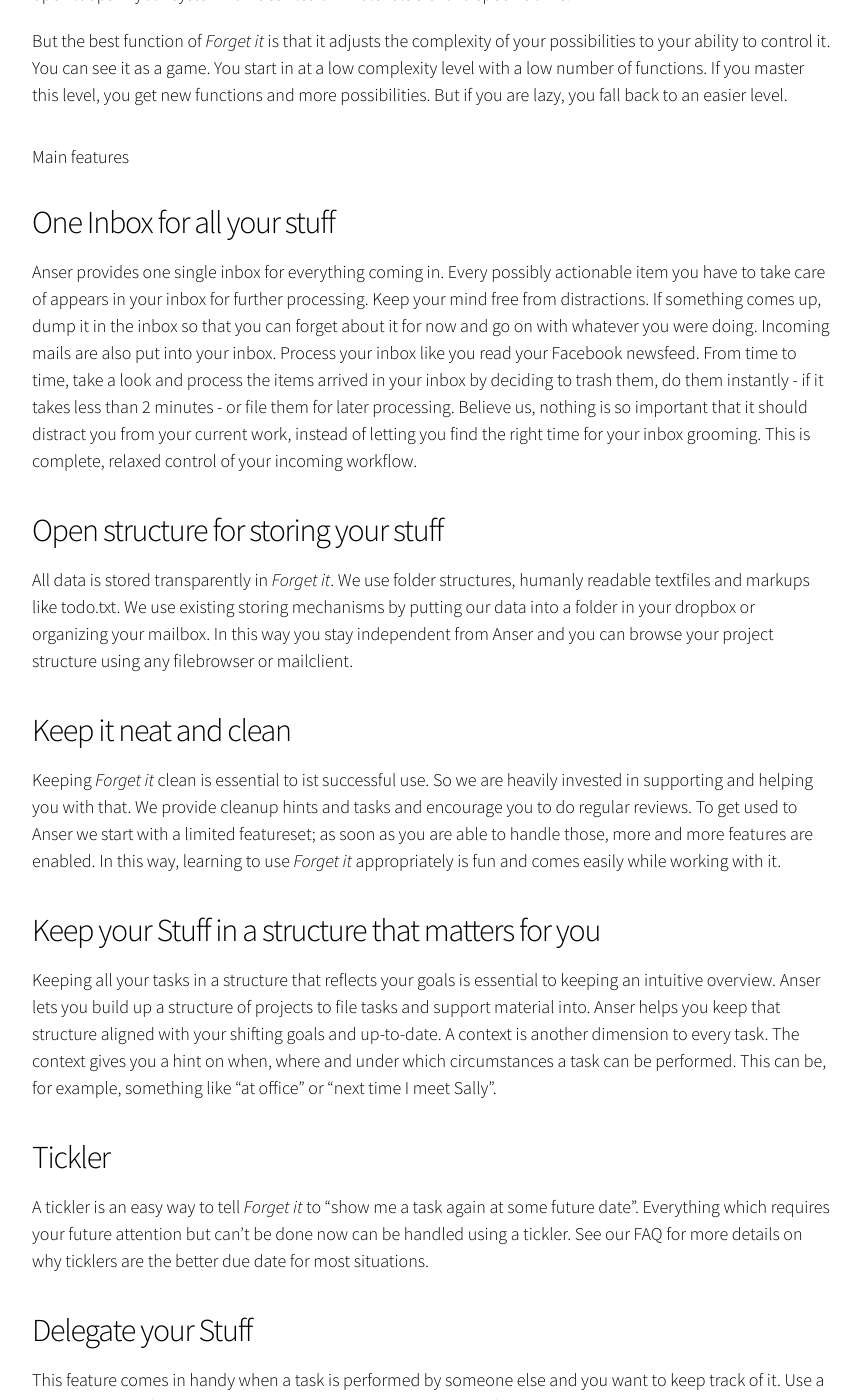
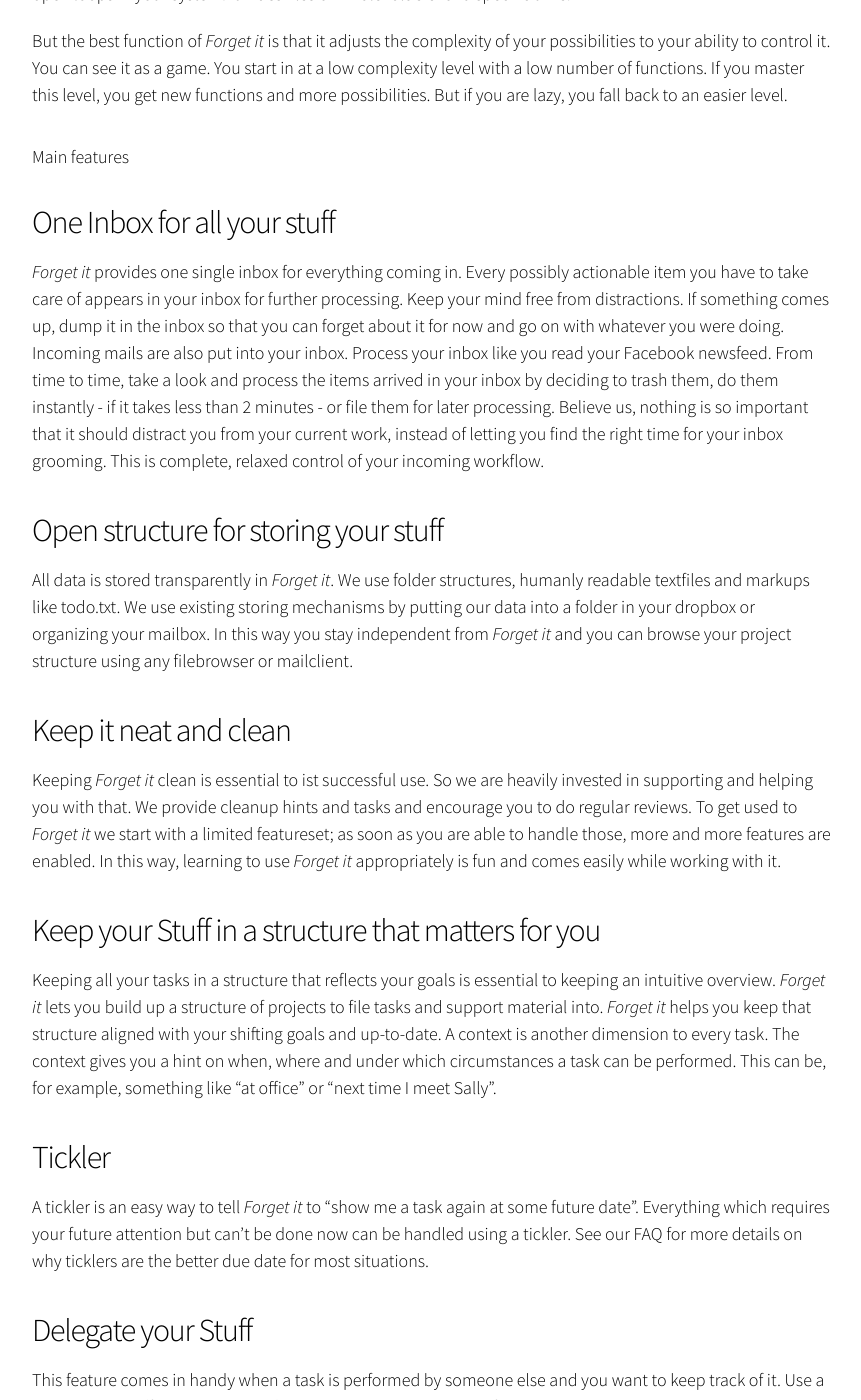
Before and after one commit to wiseanser/wiseanser.github.io, a Jekyll site: the page built from index.md, in a window 1280 px wide and 1400 px high, scrolled down 832 px. Shown: the whole window, without its empty margins (208-1069 px from the left). Built offline with Jekyll 4.4.1, drawn with Linux system fonts in a browser that asks for light colours; some of the changed text lies outside the part shown.

Commit message:
noch ein paar anser auf forget it

```diff
--- a/index.md
+++ b/index.md
@@ -32,22 +32,22 @@ Main features
 One Inbox for all your stuff
 ----------------------------
 
-Anser provides one single inbox for everything coming in. Every possibly actionable item you have to take care of appears in your inbox for further processing. Keep your mind free from distractions. If something comes up, dump it in the inbox so that you can forget about it for now and go on with whatever you were doing. Incoming mails are also put into your inbox. Process your inbox like you read your Facebook newsfeed. From time to time, take a look and process the items arrived in your inbox by deciding to trash them, do them instantly - if it takes less than 2 minutes - or file them for later processing. Believe us, nothing is so important that it should distract you from your current work, instead of letting you find the right time for your inbox grooming. This is complete, relaxed control of your incoming workflow.
+*Forget it* provides one single inbox for everything coming in. Every possibly actionable item you have to take care of appears in your inbox for further processing. Keep your mind free from distractions. If something comes up, dump it in the inbox so that you can forget about it for now and go on with whatever you were doing. Incoming mails are also put into your inbox. Process your inbox like you read your Facebook newsfeed. From time to time, take a look and process the items arrived in your inbox by deciding to trash them, do them instantly - if it takes less than 2 minutes - or file them for later processing. Believe us, nothing is so important that it should distract you from your current work, instead of letting you find the right time for your inbox grooming. This is complete, relaxed control of your incoming workflow.
 
 Open structure for storing your stuff
 -------------------------------------
 
-All data is stored transparently in *Forget it*. We use folder structures, humanly readable textfiles and markups like todo.txt. We use existing storing mechanisms by putting our data into a folder in your dropbox or organizing your mailbox. In this way you stay independent from Anser and you can browse your project structure using any filebrowser or mailclient.
+All data is stored transparently in *Forget it*. We use folder structures, humanly readable textfiles and markups like todo.txt. We use existing storing mechanisms by putting our data into a folder in your dropbox or organizing your mailbox. In this way you stay independent from *Forget it* and you can browse your project structure using any filebrowser or mailclient.
 
 Keep it neat and clean
 ----------------------
 
-Keeping *Forget it* clean is essential to ist successful use. So we are heavily invested in supporting and helping you with that. We provide cleanup hints and tasks and encourage you to do regular reviews. To get used to Anser we start with a limited featureset; as soon as you are able to handle those, more and more features are enabled. In this way, learning to use *Forget it* appropriately is fun and comes easily while working with it.
+Keeping *Forget it* clean is essential to ist successful use. So we are heavily invested in supporting and helping you with that. We provide cleanup hints and tasks and encourage you to do regular reviews. To get used to *Forget it* we start with a limited featureset; as soon as you are able to handle those, more and more features are enabled. In this way, learning to use *Forget it* appropriately is fun and comes easily while working with it.
 
 Keep your Stuff in a structure that matters for you
 ---------------------------------------------------
 
-Keeping all your tasks in a structure that reflects your goals is essential to keeping an intuitive overview. Anser lets you build up a structure of projects to file tasks and support material into. Anser helps you keep that structure aligned with your shifting goals and up-to-date. A context is another dimension to every task. The context gives you a hint on when, where and under which circumstances a task can be performed. This can be, for example, something like "at office" or "next time I meet Sally".
+Keeping all your tasks in a structure that reflects your goals is essential to keeping an intuitive overview. *Forget it* lets you build up a structure of projects to file tasks and support material into. *Forget it* helps you keep that structure aligned with your shifting goals and up-to-date. A context is another dimension to every task. The context gives you a hint on when, where and under which circumstances a task can be performed. This can be, for example, something like "at office" or "next time I meet Sally".
 
 Tickler
 -------
@@ -67,7 +67,7 @@ Of course you see your to-do list, you can search your lists by context or conte
 Life's a game
 -------------
 
-*Forget it* accompanies you in becoming a pro at getting things done. Start simply and level up, get more and more features to handle more and more aspects of your life with Anser. Go on missions to train new habits and use those habits to become even more successful.
+*Forget it* accompanies you in becoming a pro at getting things done. Start simply and level up, get more and more features to handle more and more aspects of your life with *Forget it*. Go on missions to train new habits and use those habits to become even more successful.
 
 About us
 ========
@@ -80,7 +80,7 @@ XXX
 Stefan
 ------
 
-Developing software has been my passion since I got my first computer in the middle ages of IT around `96. Since then I have gotten quite far; I am a system architect of an rfid middleware, with a total development effort of over 40 manyears, and have created a service desk and contract management software based on Microsoft SharePoint. I will be the driving force behind the technical creation of Anser.
+Developing software has been my passion since I got my first computer in the middle ages of IT around `96. Since then I have gotten quite far; I am a system architect of an rfid middleware, with a total development effort of over 40 manyears, and have created a service desk and contract management software based on Microsoft SharePoint. I will be the driving force behind the technical creation of *Forget it*.
 
 Where does your money go?
 =========================
@@ -108,14 +108,14 @@ Risk an Challenges
 ==================
 
 * Will the way our app uniquely approaches Getting Things Done work for people beyond our group of test users? We think so, but we can't be sure.
-* We look back on more than 10 years of experience in development of software products, which serves us well as we know what lies ahead. The downside of our experience might be that we know how most software projects keep their schedules und budget. Our calculations are profoundly based on our intense work on Anser throughout last year. We have a prototype and we know our featureset very well, we know what works and what doesn't. But software by its nature is always a moving target, so we can't guarantee more than giving our best to keep our promises.
-* We have an approach based on gamification and leveling up the features of Anser. The tricky thing is to make it interesting und encouraging enough to keep going while providing a consistent guideline the user can follow to master the art of getting things done.
+* We look back on more than 10 years of experience in development of software products, which serves us well as we know what lies ahead. The downside of our experience might be that we know how most software projects keep their schedules und budget. Our calculations are profoundly based on our intense work on *Forget it* throughout last year. We have a prototype and we know our featureset very well, we know what works and what doesn't. But software by its nature is always a moving target, so we can't guarantee more than giving our best to keep our promises.
+* We have an approach based on gamification and leveling up the features of *Forget it*. The tricky thing is to make it interesting und encouraging enough to keep going while providing a consistent guideline the user can follow to master the art of getting things done.
 
 FAQ
 ===
 
 ### Why do you think *Forget it* will finally be an approach which works for doing getting things done digitally?
-We do not provide a mere technical solution to an behavioral problem. We as productivity-junkies have studied all the applications and approaches which have come and gone over the years, always searching for a better way, always seeing the same problems and pitfalls. Anser has a completely different approach, not leaving you out there in the ocean of your evergrowing tasks to drown slowly. To be honest, the task management is one of the less important parts of Anser. Anser helps you internalize the way of getting things done. Anser is your personal coach. You learn step by step why things are the way they are in Anser, why this way of organizing works, what the pitfalls are and what to care about.
+We do not provide a mere technical solution to an behavioral problem. We as productivity-junkies have studied all the applications and approaches which have come and gone over the years, always searching for a better way, always seeing the same problems and pitfalls. *Forget it* has a completely different approach, not leaving you out there in the ocean of your evergrowing tasks to drown slowly. To be honest, the task management is one of the less important parts of *Forget it*. *Forget it* helps you internalize the way of getting things done. *Forget it* is your personal coach. You learn step by step why things are the way they are in *Forget it*, why this way of organizing works, what the pitfalls are and what to care about.
 
 ### What is this strange business model of yours?
 We truly believe in helping people getting their daily stuff done so they can focus on things that matter to them. Our business model incorporates that thought, we primarily care about ultimately providing a way to enhance stress-free productivity.
```
